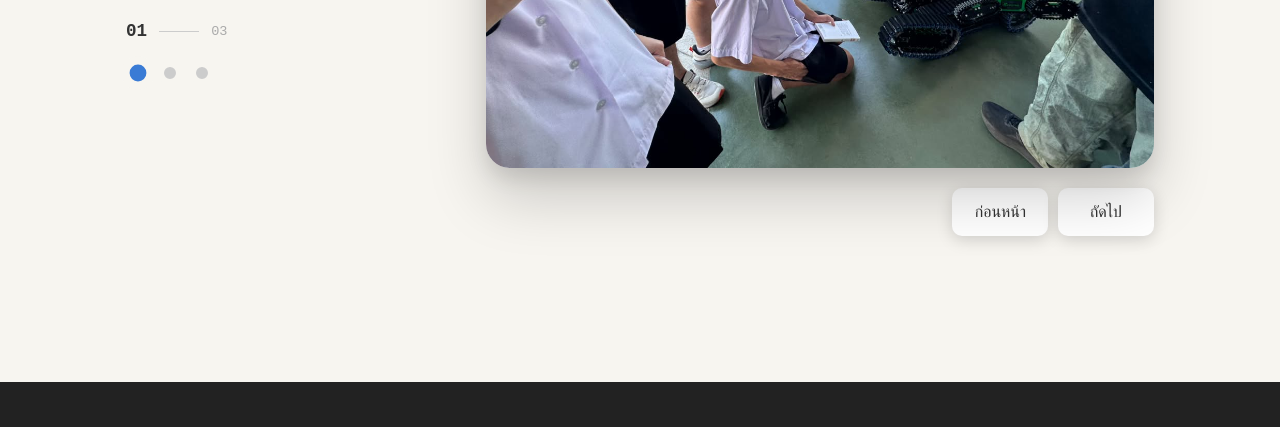
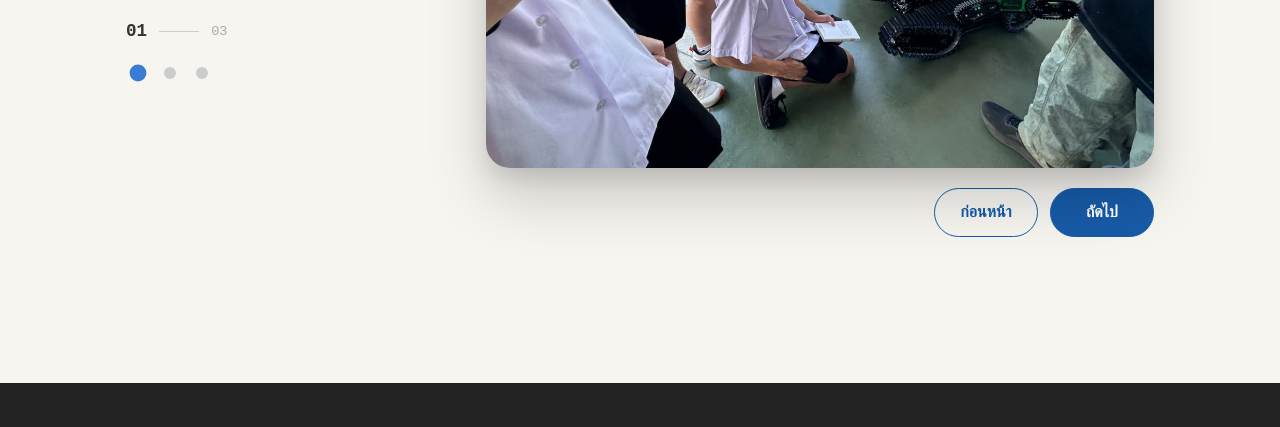
Before and after one commit to lew280352-sudo/My-web, a plain HTML site: page Activities.html in a window 1280 px wide. Shown: the part 630-1057 px from the top of the page. Drawn offline with Linux system fonts and the light colour scheme.

Commit message:
Match gallery navigation buttons to the portfolio blue theme

```diff
--- a/mainstyle.css
+++ b/mainstyle.css
@@ -904,8 +904,26 @@ footer {
 #Activities .carousel-wrap { flex: 1 1 66%; min-width: 0; margin: 0; padding: 1rem; }
 #Activities .carousel-track { aspect-ratio: 1292 / 968; max-width: none; background: #fff; }
 #Activities .carousel-slide img { object-fit: contain; }
-#Activities .carousel-btns { position: static; justify-content: flex-end; margin-top: 1.25rem; }
-#Activities .carousel-btn { width: auto; min-width: 6rem; padding: .75rem 1rem; border-radius: 10px; font-size: 1rem; }
+#Activities .carousel-btns { position: static; justify-content: flex-end; gap: .75rem; margin-top: 1.25rem; }
+#Activities .carousel-btn {
+    width: auto;
+    min-width: 6.5rem;
+    min-height: 48px;
+    height: auto;
+    padding: .7rem 1.25rem;
+    border: 1px solid #175ba8;
+    border-radius: 999px;
+    background: transparent;
+    color: #175ba8;
+    font: 600 1rem/1.5 Arial, Tahoma, sans-serif;
+    box-shadow: none;
+    transition: background-color .2s ease, color .2s ease, border-color .2s ease;
+}
+#Activities .carousel-btn.next { background: #175ba8; color: #fff; }
+#Activities .carousel-btn:hover { background: #e5eef9; color: #10467f; border-color: #10467f; transform: none; box-shadow: none; }
+#Activities .carousel-btn.next:hover { background: #10467f; color: #fff; }
+#Activities .carousel-btn:active { background: #d3e2f5; transform: none; }
+#Activities .carousel-btn.next:active { background: #0b3766; }
 #Activities .dot { width: 24px; height: 24px; border: 6px solid #f7f5f0; }
 .portfolio-media-page a:focus-visible,
 .portfolio-media-page button:focus-visible { outline: 3px solid #175ba8; outline-offset: 4px; }
```
